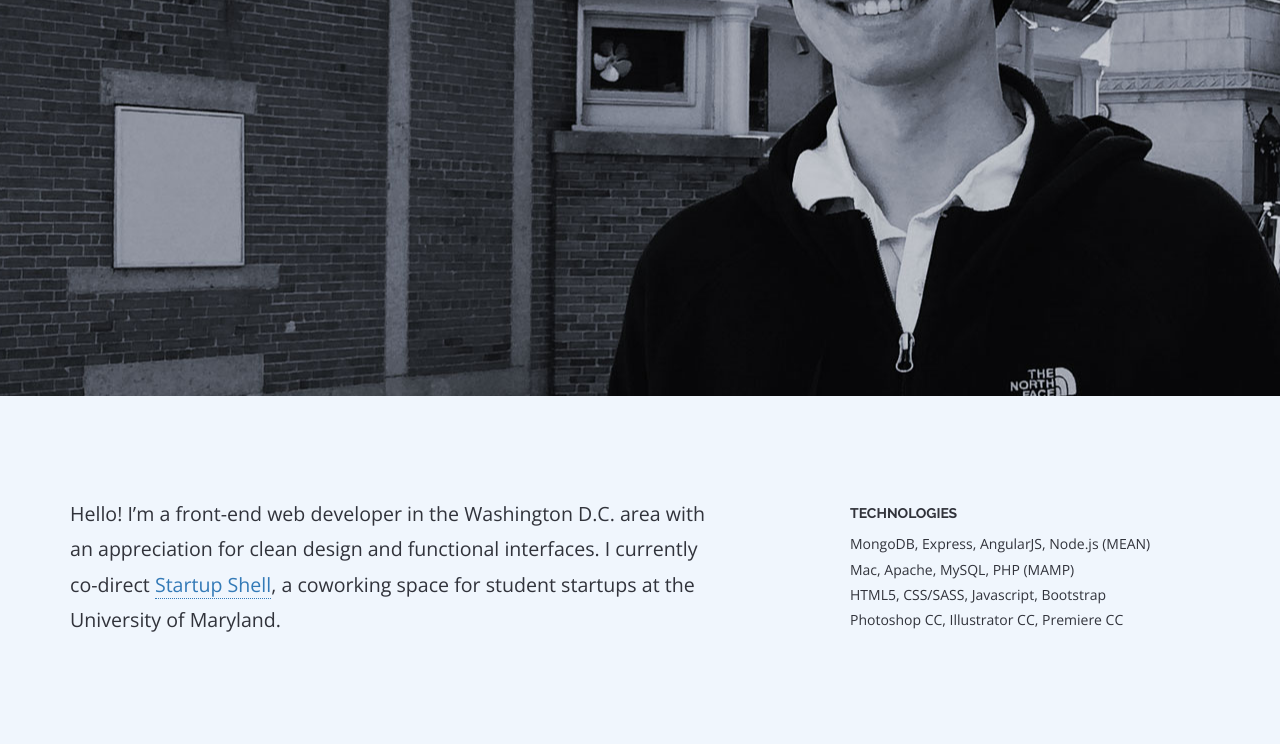
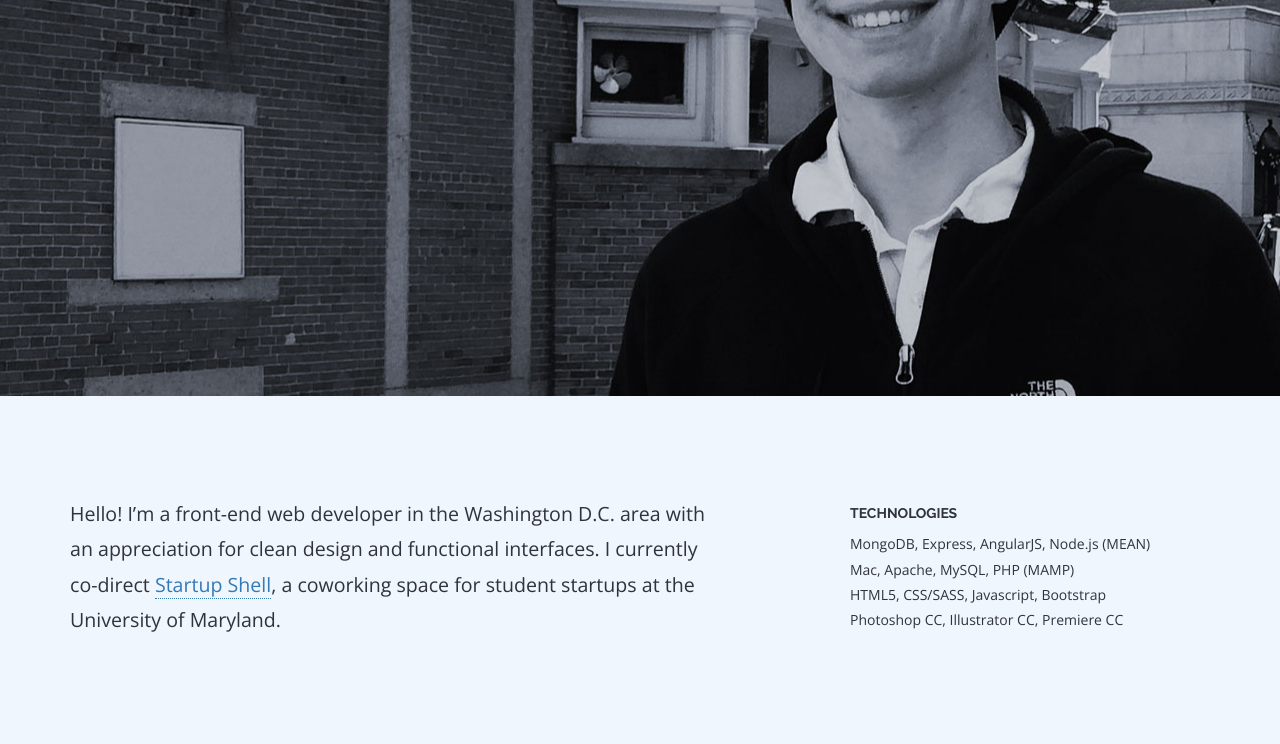
Before and after one commit to sahibjotsaggu/chrisszeluga, a website: page index.html in a window 1280 px wide. Shown: the part 204-948 px from the top of the page. Drawn offline with nearby package versions, Linux system fonts and the light colour scheme.

Commit message:
header location

```diff
--- a/css/sass/main.scss
+++ b/css/sass/main.scss
@@ -65,7 +65,7 @@ a {
     background: url('../img/header.jpg') no-repeat 60% center scroll;
     @include breakpoint(sm) {
         height: 600px;
-        background: url('../img/header.jpg') no-repeat center center scroll;
+        background: url('../img/header.jpg') no-repeat center 45% scroll;
     }
     background-size: cover;
     margin: {
```
Also changed, not shown: css/main.css, 1 other file.
